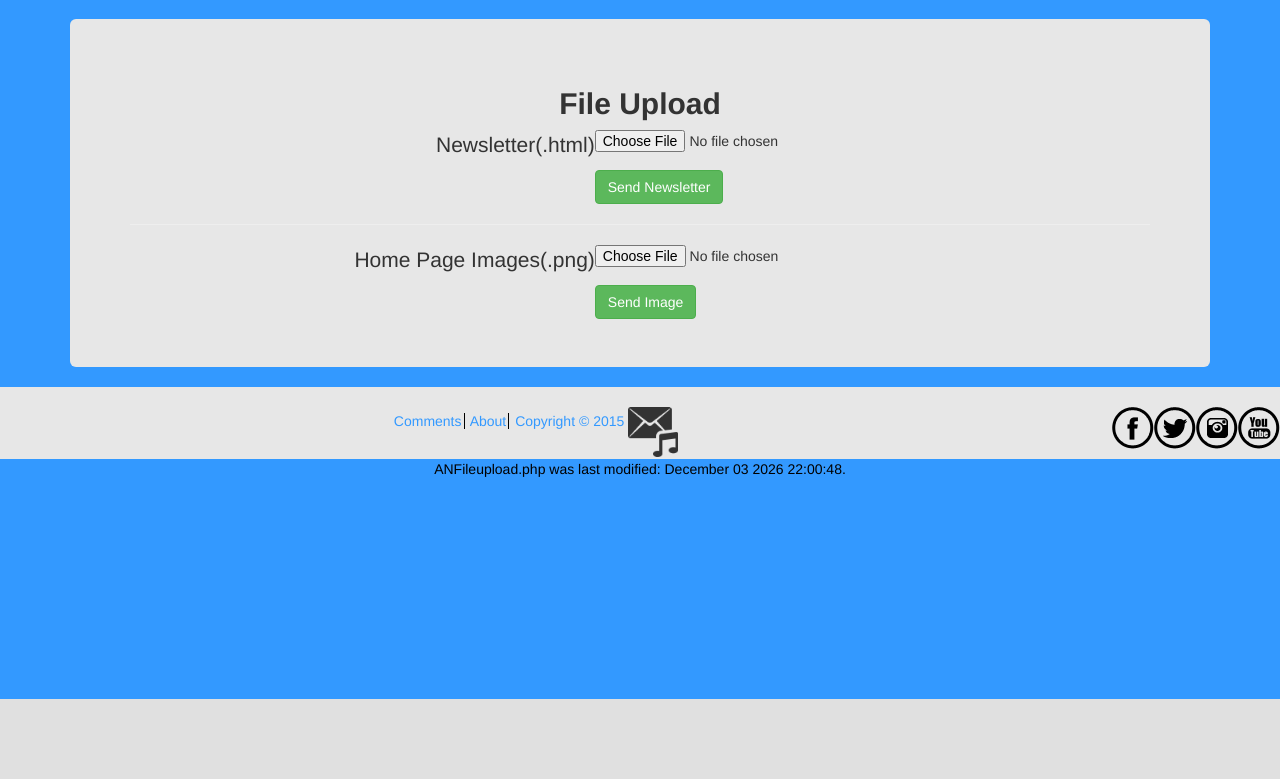
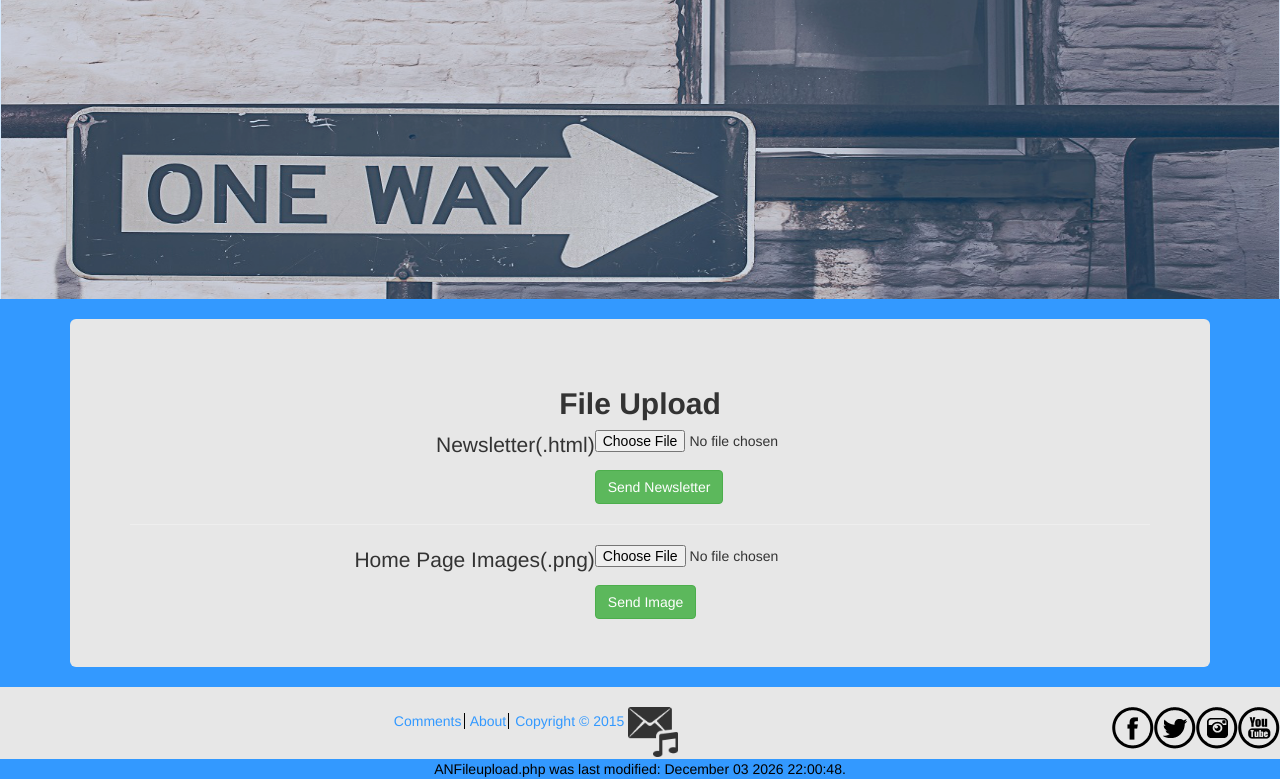
Before and after one commit to joshuabeck24/370Assignment2, a PHP site: page /view/ANFileupload.php in a window 1280 px wide. Shown: the part 101-880 px from the top of the page. Before the commit the page ends 800 px from the top, so only its background shows below. Run offline with PHP 8.4, Linux system fonts and the light colour scheme; some libraries are stand-ins or nearby versions.

Commit message:
Added image for uploads
Fixed margin and photo line up

```diff
--- a/Assign2/view/ANFileupload.php
+++ b/Assign2/view/ANFileupload.php
@@ -2,12 +2,11 @@
 	$title = "AudioNexus - File Upload";
 	include './headerinclude.php';
 ?>
-<!-- <img alt="Image of a Mixer" src="../images/mixer.png" class="imageLoad" /> -->
 
-
+<img alt="Image of a Mixer" src="../images/uploads.png" class="imageLoad" />
 <section>
-    <div style ="margin-top: 100px;"class="container">
-        <div class="jumbotron">
+    <div class="container">
+        <div style="margin-top:20px;" class="jumbotron">
             <h2>File Upload</h2>
             <div >
                 <form enctype="multipart/form-data" action="processFileUpload.php" method="post">
```
Also changed, not shown: Assign2/images/uploads.png (added).
